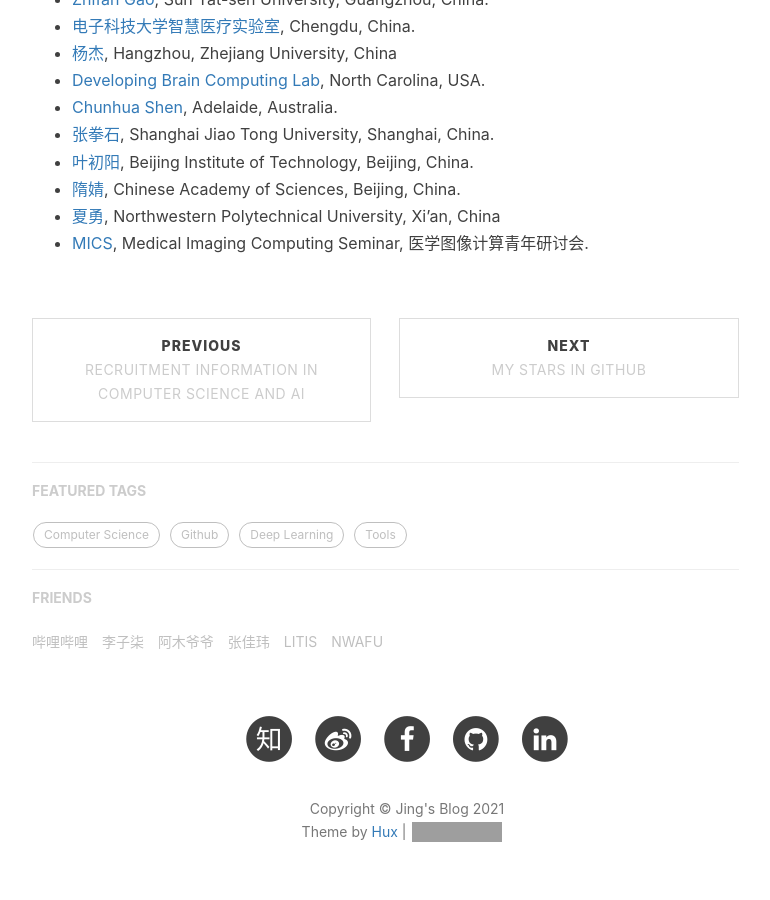
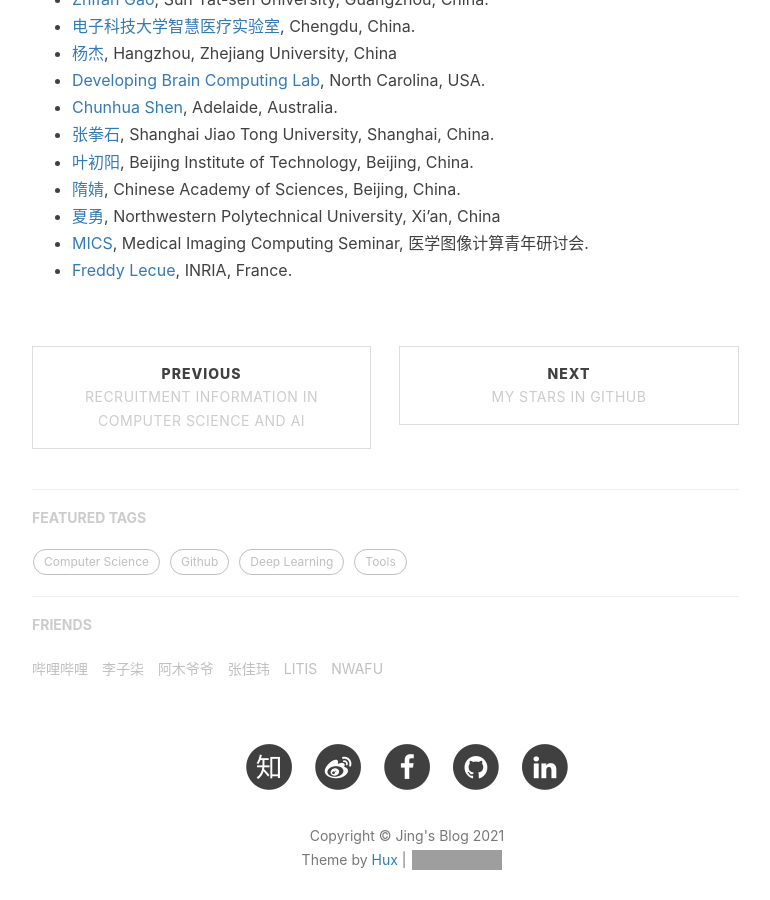
Before and after one commit to jizhang02/jizhang02.github.io, a Jekyll site: the page built from _posts/2020-04-04-lab.markdown, in a window 1280 px wide and 900 px high, scrolled down 1767 px. Shown: the whole window, without its empty margins (233-1003 px from the left). Built offline with Jekyll 4.4.1, drawn with Linux system fonts in a browser that asks for light colours; nearby versions of some CDN libraries; comment, search, counter and statistics services are not loaded; grey boxes are pictures that could not be loaded.

Commit message:
add a scholar

```diff
--- a/_posts/2020-04-04-lab.markdown
+++ b/_posts/2020-04-04-lab.markdown
@@ -47,3 +47,4 @@ This post is mainly the information of labs that including medical imaging, and
 * [隋婧](http://people.ucas.ac.cn/~suijing), Chinese Academy of Sciences, Beijing, China.
 * [夏勇](https://teacher.nwpu.edu.cn/yongxia.html), Northwestern Polytechnical University, Xi’an, China
 * [MICS](http://www.mics.net.cn/Index/index.html), Medical Imaging Computing Seminar, 医学图像计算青年研讨会.
+* [Freddy Lecue](http://www-sop.inria.fr/members/Freddy.Lecue/), INRIA, France.
```
